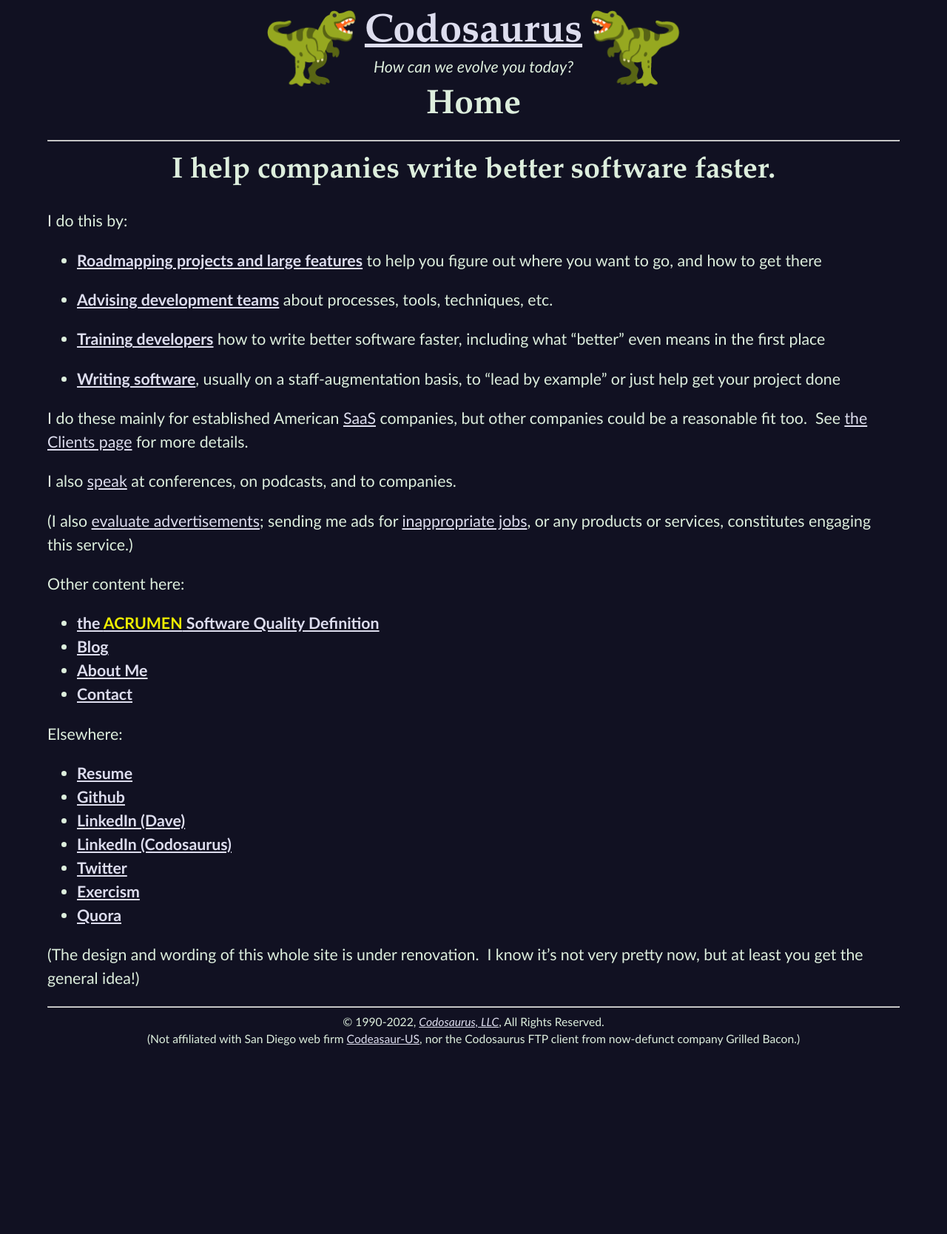
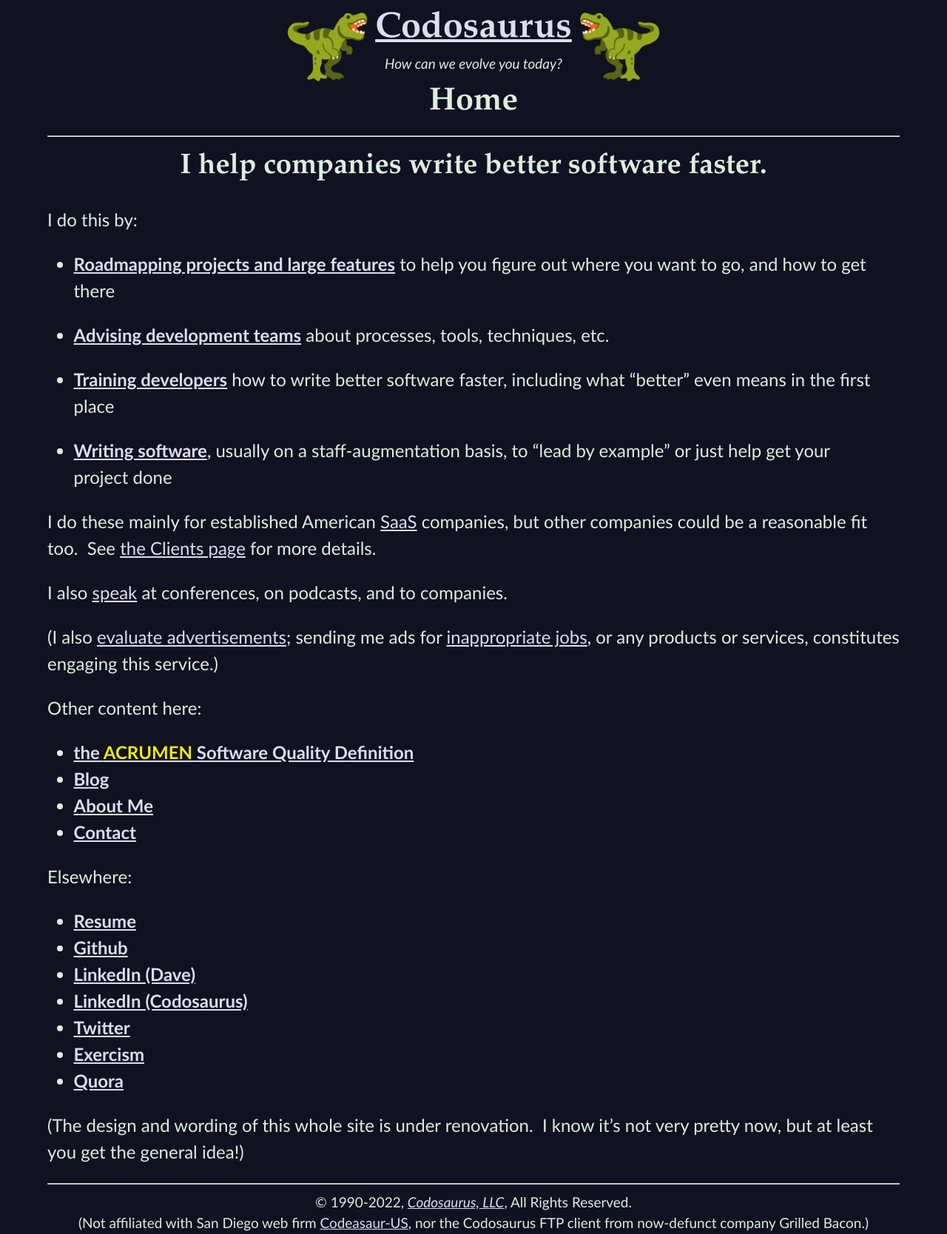
Before and after one commit to CodosaurusLLC/CodosaurusLLC.github.io, a Jekyll site: the page built from index.md, in a window 1280 px wide. Shown: the whole page at 74% size. Built offline with Jekyll 4.4.1, drawn with Linux system fonts in a browser that asks for light colours; before the commit the page ends 1418 px from its top, so only the background shows below that.

Commit message:
make layout better for mobile

```diff
--- a/assets/css/main.css
+++ b/assets/css/main.css
@@ -7,8 +7,8 @@
   --big-size:      calc(var(--text-size)  * var(--size-ratio));
   --small-size:    calc(var(--text-size)  / var(--size-ratio));
   --tiny-size:     calc(var(--small-size) / var(--size-ratio));
-  --size-ratio:    1.167;
-  --text-size:     clamp(10pt, 2vw, 16pt);
+  --size-ratio:    1.125;
+  --text-size:     clamp(12pt, 2vw, 18pt);
   --link-color:    #dde;  /* not *quite* stark white, plus hint of blue */
   --bg-color:      #112;  /* not *quite* stark black, plus hint of blue */
   --fg-color:      #ded;  /* not *quite* stark white, plus hint of green */
@@ -54,9 +54,11 @@
 h4 { font-size: var(--h4-size); }
 h5 { font-size: var(--h5-size); }
 
-li { margin-right: min(5%, 3em); }
+li { margin-right: min(2%, 2em); }
 
 th,td { text-align: left; }
+
+ul { padding-left: calc(1em + min(1%, 1em)); }
 
 .acrumen { color: var(--acrumen-color); }
 
@@ -70,6 +72,7 @@
 
 div.header-sublines {
   font-style: italic;
+  font-size: var(--tiny-size);
   margin-top: -0.5em;
   text-align: center;
 }
```
